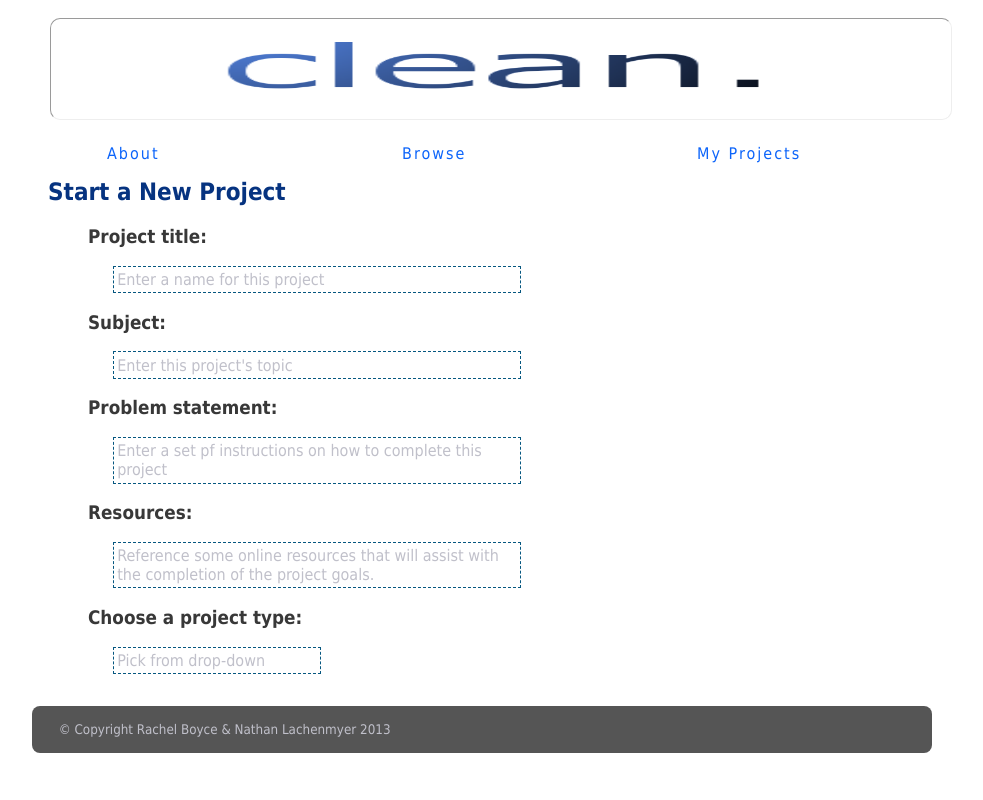
After one commit to asymptoticdesign/clean, a Python web app: template templates/newproject.html in a window 1280 px wide. The commit adds this page. Shown: the whole page, without its empty margins (158-1141 px from the left). Run offline with Jinja, Linux system fonts and the light colour scheme; the template is opened without the code that fills it, so the values that code supplies are empty.

Commit message:
fixed the derp caused by versioning errors

```diff
--- a/static/style.css
+++ b/static/style.css
@@ -105,18 +105,45 @@ p.fakesearch{
 	color: #C0C0CA;
 }
 
-.projectpage p{
-	text-color: #ff0000;
+p.fakefield{
+	position: relative;
+	margin-left: 25px;
+	width: 400px;
+	border: 1px;
+	border-style: dashed;
+	border-color: #065780;
+	padding: 0.2em;
+	color: #C0C0CA;
 }
 
-.important {
-    color: #BAD0F7;
+ul.projectpage {
+	list-style-type: none;
+}
+
+.button {
+    color: #BAD0E7;
     background: #8A8F91;
     padding: 0.5em;
     padding-left: 2em;
     border-radius: 15px 15px 15px 15px;
-    width: 60%;
+    width: 300px;
 }
+
+.button a:link{
+	color: #BAD0F7;
+	text-decoration: none;
+}
+
+.button a:hover{
+	color: #0B557A;
+	text-decoration: none;
+}
+
+.button a:visited{
+	color: #BAD0F7;
+	text-decoration: none;
+}
+
 .center {
     text-align: center;
     margin-left:auto;
--- a/templates/base.html
+++ b/templates/base.html
@@ -26,7 +26,7 @@
 			<ul>
 				<li><a href="/about">About</a></li>
 				<li><a href="/browse">Browse</a></li>
-				<li><a href="/projects">Your Projects</a></li>
+				<li><a href="/projects">My Projects</a></li>
 			</ul>
 		</nav>
 	<!-- Begin section that can swap out to other pages -->
--- /dev/null
+++ b/templates/newproject.html
@@ -0,0 +1,26 @@
+{% extends "base.html" %}
+
+{% block content %}
+
+<article>
+	<h1>Start a New Project</h1>
+		<ul class="projectpage">
+			<li><h3>Project title:</h3>
+				<p class="fakefield">Enter a name for this project</p>
+			</li>
+			<li><h3>Subject:</h3>
+				<p class="fakefield">Enter this project's topic</p>
+			</li>
+			<li><h3>Problem statement:</h3>
+				<p class="fakefield">Enter a set pf instructions on how to complete this project </p>
+			</li>
+			<li><h3>Resources:</h3>
+				<p class="fakefield">Reference some online resources that will assist with the completion of the project goals.</p>
+			</li>
+			<li><h3>Choose a project type:</h3>
+				<p class="fakesearch">Pick from drop-down</p>
+			</li>
+</ul>
+</article>
+
+{% endblock %}
--- a/urls.py
+++ b/urls.py
@@ -20,6 +20,7 @@ urlpatterns = patterns('',
     url(r'^index/$', TemplateView.as_view(template_name="base.html")),
     url(r'^about/$', TemplateView.as_view(template_name="about.html")),
     url(r'^browse/$', TemplateView.as_view(template_name="browse.html")),
+    url(r'^newproject/$', TemplateView.as_view(template_name="newproject.html")),
     url(r'^projects/$',ListView.as_view(queryset=Project.objects.all(),template_name="projects.html")),
     url(r'^projects/(?P<slug>[-\w]+)/$', DetailView.as_view(model=Project, template_name="project_detail.html")),
 #    url('^sketches/(?P<id_no>[-\w]+)/$', 'django.views.generic.list_detail.object_detail', dict(sketch_dict, id_no='id_no'
```
Also changed, not shown: templates/projects.html (+3 -4 lines), static/media/sparkle_blue.png (added), static/media/sparkle_dark.png (added), 7 other files.
